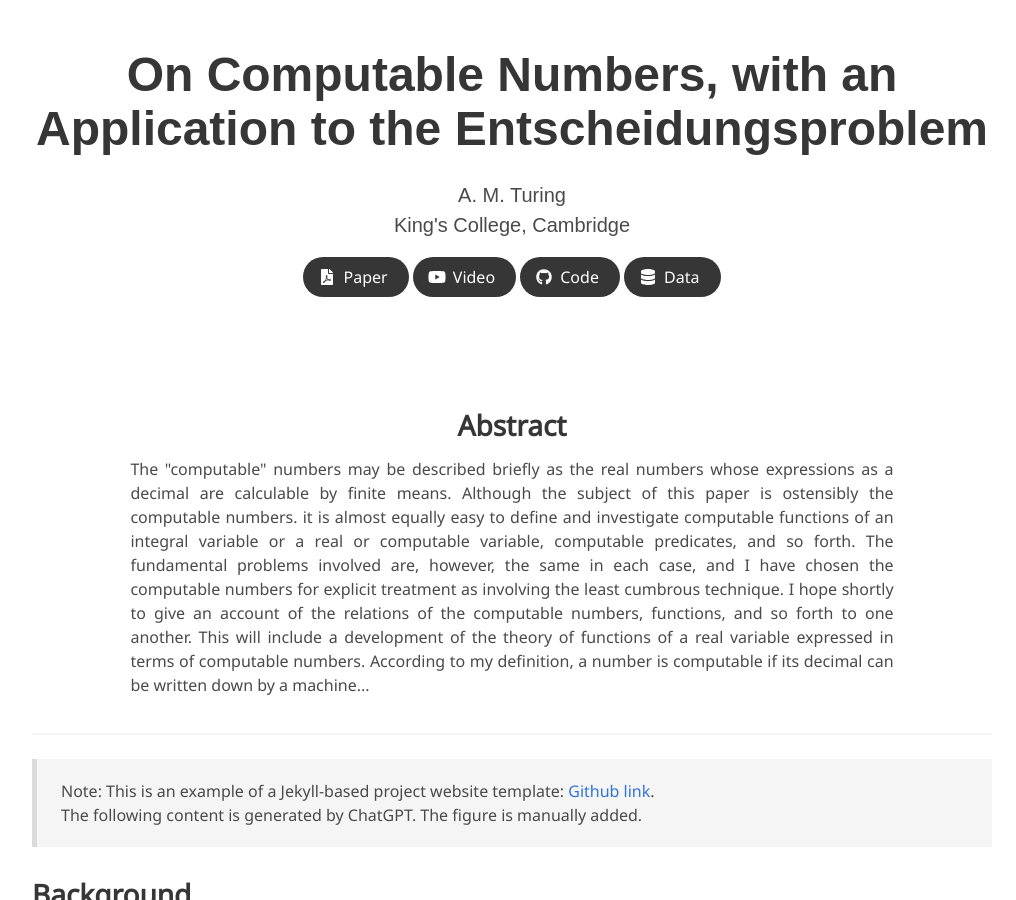
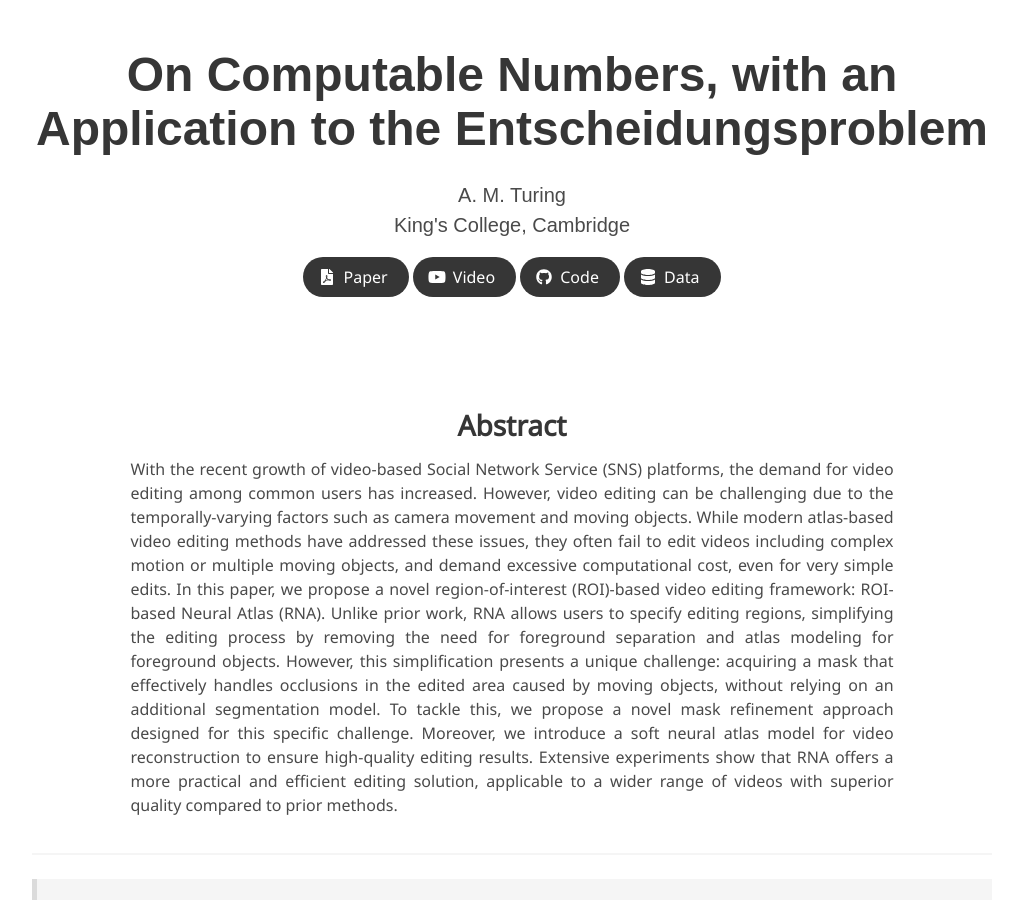
Before and after one commit to jaekyeongg/RNA, a Jekyll site: the page built from index.md, in a window 1280 px wide and 900 px high. Shown: the whole window, without its empty margins (128-1144 px from the left). Built offline with Jekyll 4.4.1, drawn with Linux system fonts in a browser that asks for light colours; some web fonts are replaced.

Commit message:
Update index.md

```diff
--- a/index.md
+++ b/index.md
@@ -18,19 +18,7 @@ data: https://huggingface.co/docs/datasets
     <div class="column is-four-fifths">
         <h2>Abstract</h2>
         <div class="content has-text-justified">
-The "computable" numbers may be described briefly as the real
-numbers whose expressions as a decimal are calculable by finite means.
-Although the subject of this paper is ostensibly the computable numbers.
-it is almost equally easy to define and investigate computable functions
-of an integral variable or a real or computable variable, computable
-predicates, and so forth. The fundamental problems involved are,
-however, the same in each case, and I have chosen the computable numbers
-for explicit treatment as involving the least cumbrous technique. I hope
-shortly to give an account of the relations of the computable numbers,
-functions, and so forth to one another. This will include a development
-of the theory of functions of a real variable expressed in terms of computable
-numbers. According to my definition, a number is computable
-if its decimal can be written down by a machine...
+With the recent growth of video-based Social Network Service (SNS) platforms, the demand for video editing among common users has increased. However, video editing can be challenging due to the temporally-varying factors such as camera movement and moving objects. While modern atlas-based video editing methods have addressed these issues, they often fail to edit videos including complex motion or multiple moving objects, and demand excessive computational cost, even for very simple edits. In this paper, we propose a novel region-of-interest (ROI)-based video editing framework: ROI-based Neural Atlas (RNA). Unlike prior work, RNA allows users to specify editing regions, simplifying the editing process by removing the need for foreground separation and atlas modeling for foreground objects. However, this simplification presents a unique challenge: acquiring a mask that effectively handles occlusions in the edited area caused by moving objects, without relying on an additional segmentation model. To tackle this, we propose a novel mask refinement approach designed for this specific challenge. Moreover, we introduce a soft neural atlas model for video reconstruction to ensure high-quality editing results. Extensive experiments show that RNA offers a more practical and efficient editing solution, applicable to a wider range of videos with superior quality compared to prior methods.
         </div>
     </div>
 </div>
```
